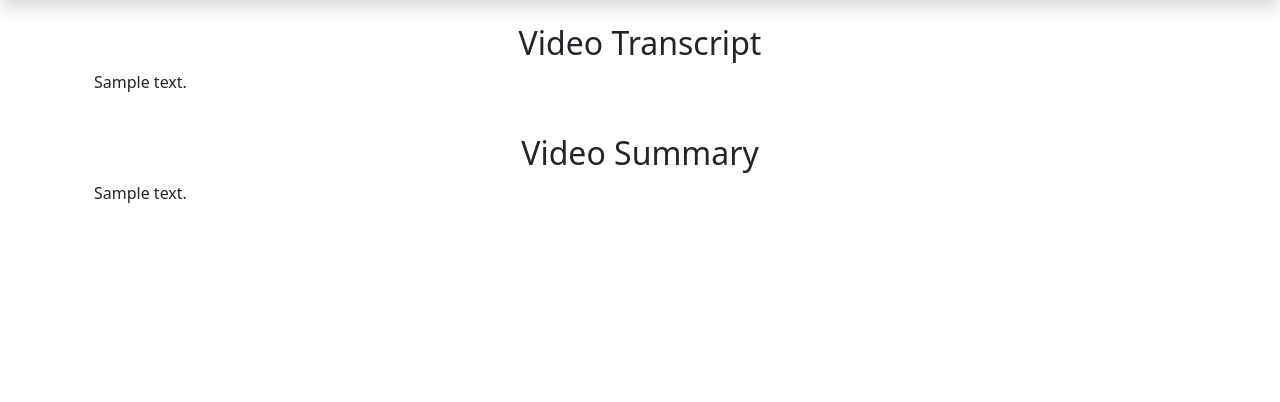
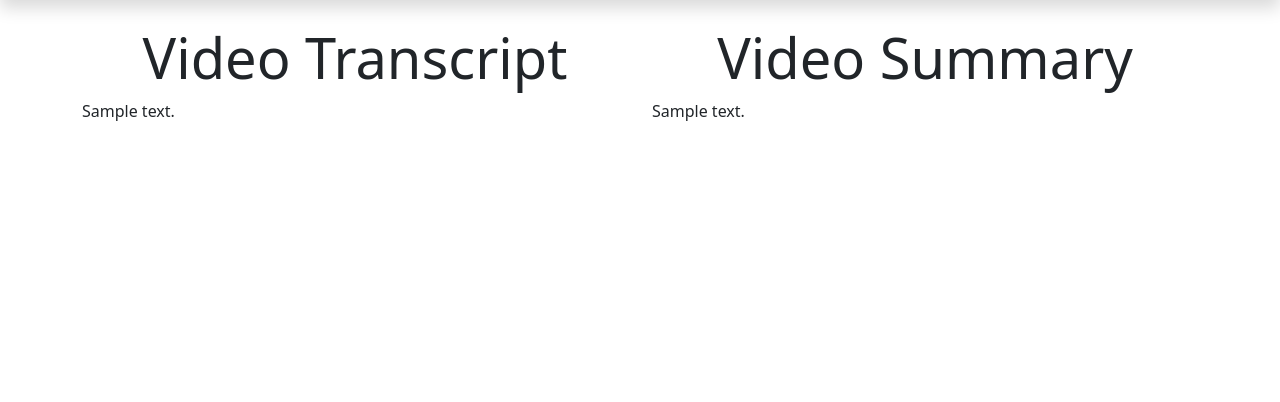
Before and after one commit to capiedrav/youtube-summarizer, a Django app: template source/summarizer_app/templates/summarizer_app/video_summary.html in a window 1280 px wide. Shown: the part 56-458 px from the top of the page. Run offline with Django 3.2, Linux system fonts and the light colour scheme; the template is opened without the code that fills it: most values are stand-ins (such as "Sample title", 1, 10 or a date in 2020).

Commit message:
working in video_summary.html

```diff
--- a/source/summarizer_app/templates/summarizer_app/video_summary.html
+++ b/source/summarizer_app/templates/summarizer_app/video_summary.html
@@ -1,16 +1,14 @@
 {% extends "base.html" %}
 
 {% block content %}
-  <div class="container">
-    <div class="row my-2">
-      <div class="colum bg-body mb-3 rounded-2">
-        <h2 class="text-center my-2">Video Transcript</h2>
-        <p>{{ yt_summary.video_text }}</p>
-      </div>
-      <div class="colum bg-body rounded-2">
-        <h2 class="text-center my-2">Video Summary</h2>
-        <p>{{ yt_summary.video_summary }}</p>
-      </div>
+  <div class="row my-2">
+    <div class="col-md">
+      <h2 class="display-4 my-2 text-center">Video Transcript</h2>
+      <p>{{ yt_summary.video_text }}</p>
+    </div>
+    <div class="col-md">
+      <h2 class="display-4 my-2 text-center">Video Summary</h2>
+      <p>{{ yt_summary.video_summary }}</p>
     </div>
   </div>
 {% endblock %}
```
